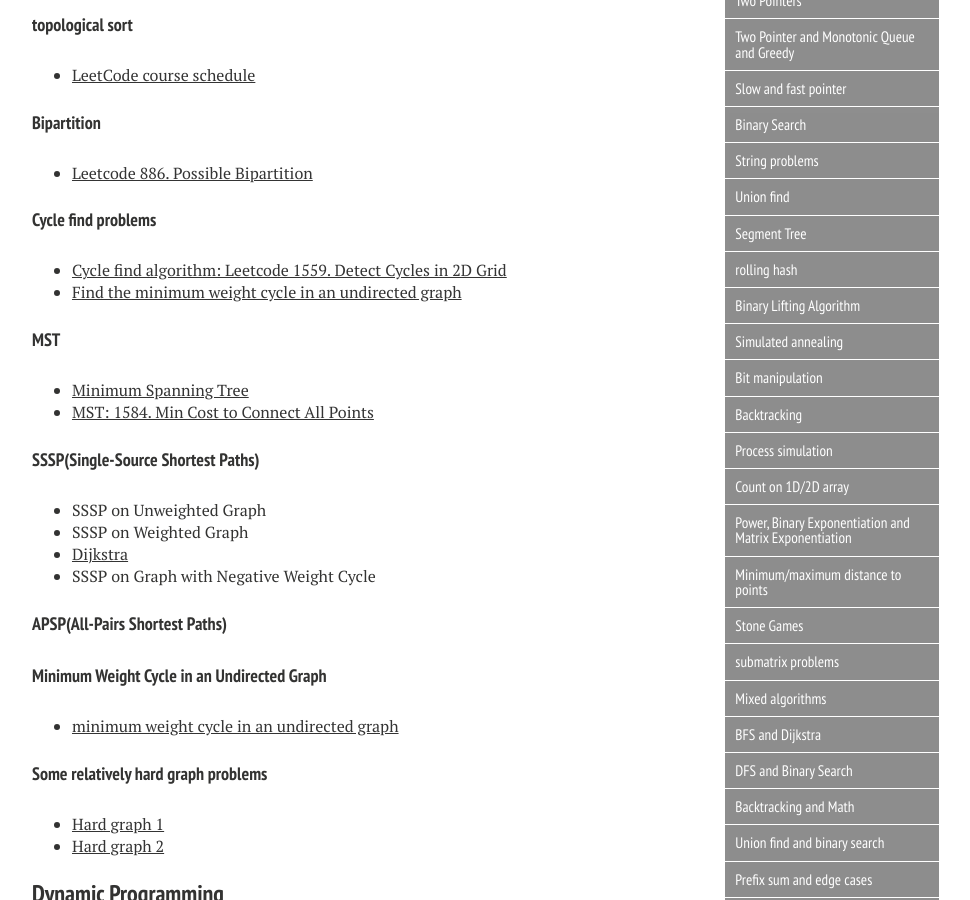
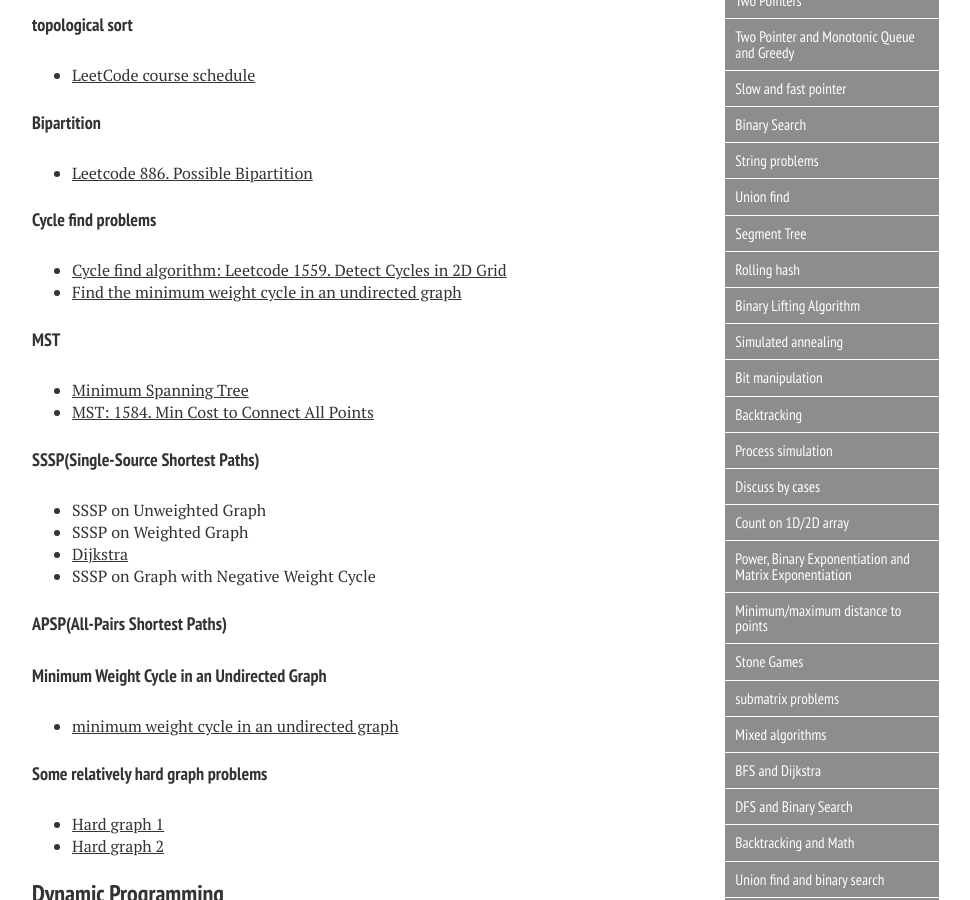
Before and after one commit to xiaokeshen/xiaokeshen.github.io, a Jekyll site: the page built from SoftwareEngineering/index.md, in a window 1280 px wide and 900 px high, scrolled down 1412 px. Shown: the whole window, without its empty margins (288-1258 px from the left). Built offline with Jekyll 4.4.1, drawn with Linux system fonts in a browser that asks for light colours; nearby versions of some CDN libraries; some of the changed text lies outside the part shown.

Commit message:
Add one article

```diff
--- a/SoftwareEngineering/index.md
+++ b/SoftwareEngineering/index.md
@@ -201,7 +201,7 @@ My 'Serious' coding got started since I became a student as a Computer Science M
 ## Segment Tree
 - [segment tree and RMQ](https://medium.com/@jim.morris.shen/segment-tree-or-rmq-442de4517c65?sk=c91fa0c5eb9bc99c68a6850101557a99)
 
-## rolling hash
+## Rolling hash
 - [rolling hash](https://medium.com/@jim.morris.shen/rolling-hash-problems-26c7a1346545?source=friends_link&sk=893381007ee153435b5f3dc2b4675bc2)
 
 ## Binary Lifting Algorithm
@@ -221,6 +221,9 @@ My 'Serious' coding got started since I became a student as a Computer Science M
 
 ## Process simulation
 - [process simulation](https://medium.com/@jim.morris.shen/process-simulation-ed6e726efa9?source=friends_link&sk=3b45a1f1226312c165bf658619f7e2c3)
+
+## Discuss by cases
+- [LCP 29 band locations](./coding/others/LCP29_band_location.md)
 
 ## Count on 1D/2D array
 - [count on 1D/2D array](https://medium.com/@jim.morris.shen/count-on-1d-2d-array-2d57227958ed?sk=d58a41e56f76f0bca02057d740a0c949)
```
